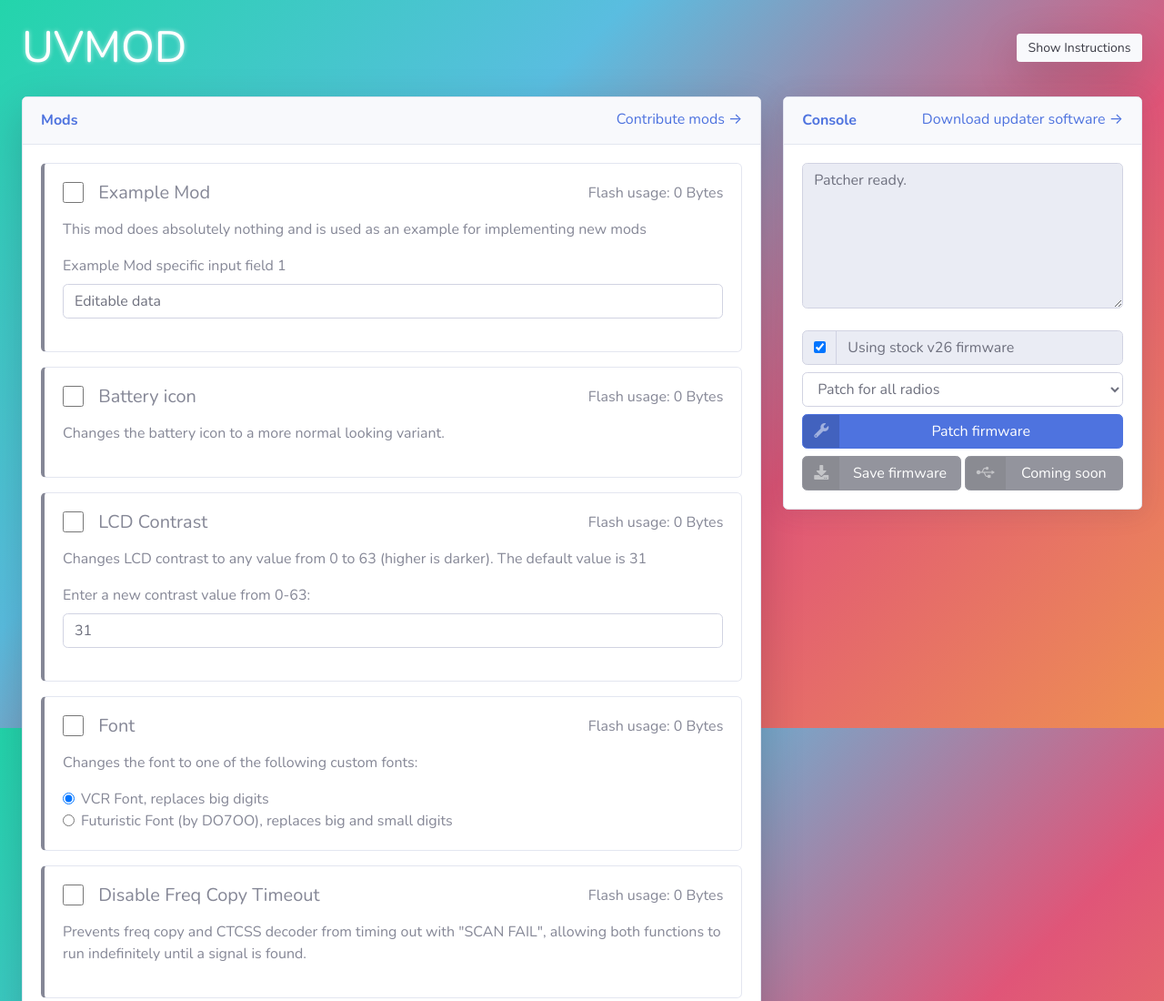
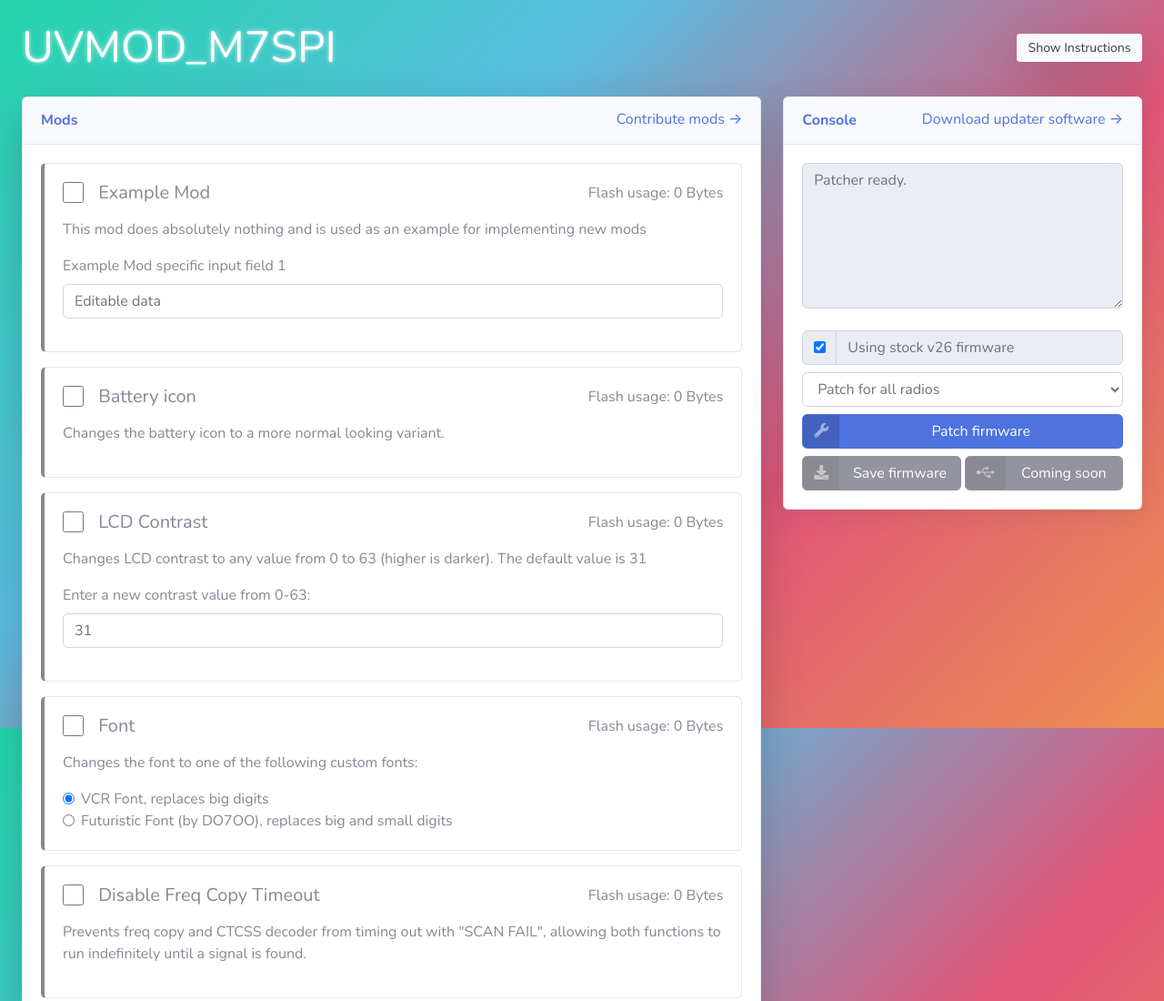
Before and after one commit to M7SPI/M7SPI.github.io, a plain HTML site: page index.html in a window 1280 px wide. Shown: the top 1100 px of the page at 91% size. Drawn offline with Linux system fonts and the light colour scheme; a script that the page names is missing.

Commit message:
Update index.html

```diff
--- a/index.html
+++ b/index.html
@@ -13,7 +13,7 @@
   <meta property="og:type" content=website>
   <meta property="og:image" content=https://whosmatt.github.io/uvmod/img/banner.webp>
 
-  <title>UVMOD</title>
+  <title>UVMOD_M7SPI</title>
 
   <link rel="icon" type="image/x-icon" href="img/favicon.ico">
   <!-- Custom fonts for this template-->
@@ -121,7 +121,7 @@
 
           <!-- Page Heading -->
           <div class="d-sm-flex align-items-center justify-content-between mb-4">
-            <h1 id="logo" class="h3 mb-0 text-white" style="text-shadow: 0px 0px 5px #ffffffa6; font-size: 3em;">UVMOD
+            <h1 id="logo" class="h3 mb-0 text-white" style="text-shadow: 0px 0px 5px #ffffffa6; font-size: 3em;">UVMOD_M7SPI
             </h1>
             <button class="d-none d-sm-inline-block btn btn-sm btn-light shadow-lg" type="button" data-toggle="collapse"
               data-target="#instructions">&nbsp;Show Instructions&nbsp;</button>
@@ -134,7 +134,7 @@
                   <h6 class="m-0 font-weight-bold text-primary">Instructions</h6>
                 </div>
                 <div class="card-body">
-                  <h2 class="mb-4">UVMOD</h2>
+                  <h2 class="mb-4">UVMOD_M7SPI</h2>
                   <p>This tool lets you create customized firmware for the Quansheng UV-K5, UV-K6, UV-K5(8), and UV-5R
                     Plus handheld radios. To flash the firmware, you need a compatible programming cable and the
                     necessary drivers.</p>
```
